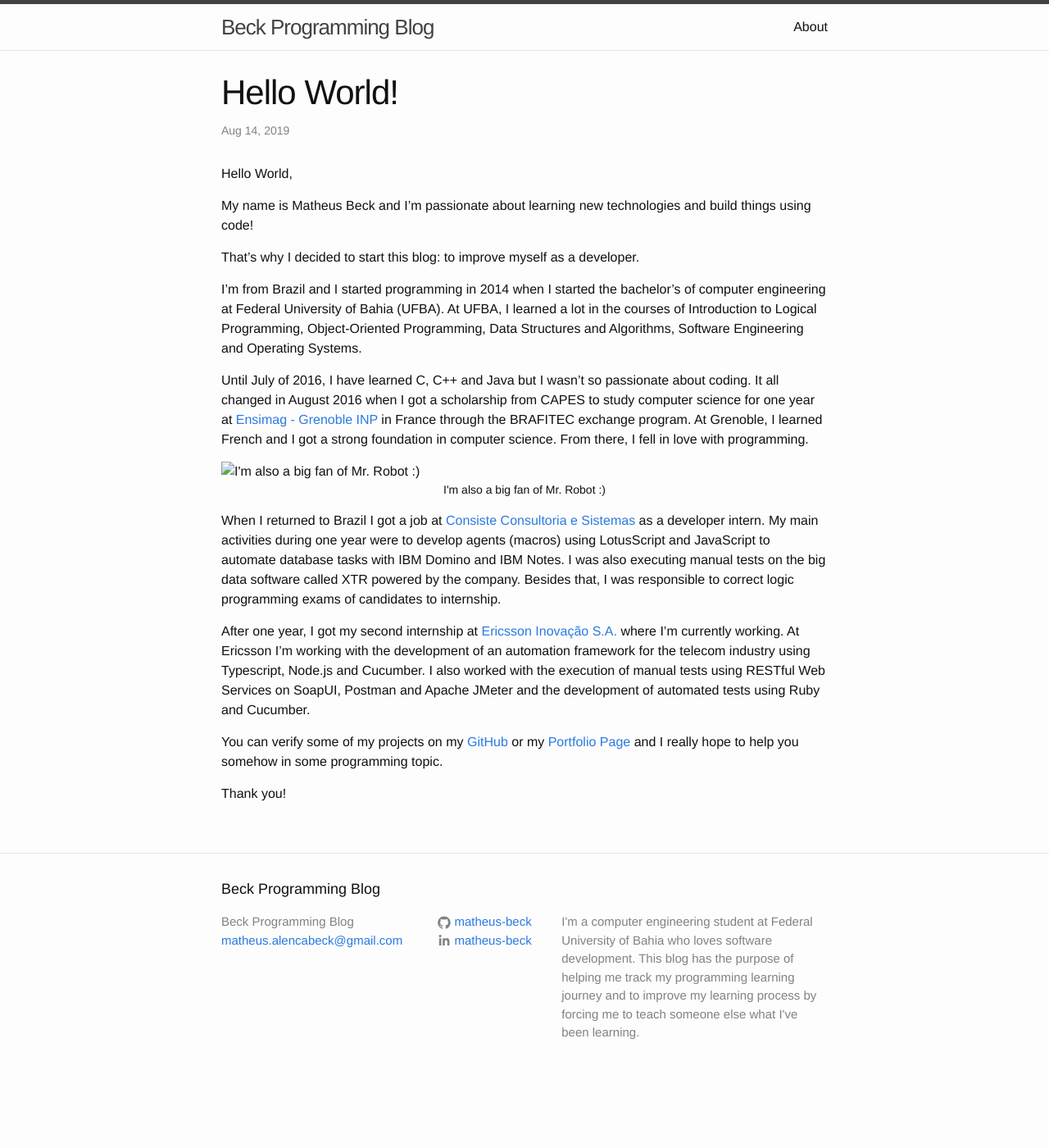
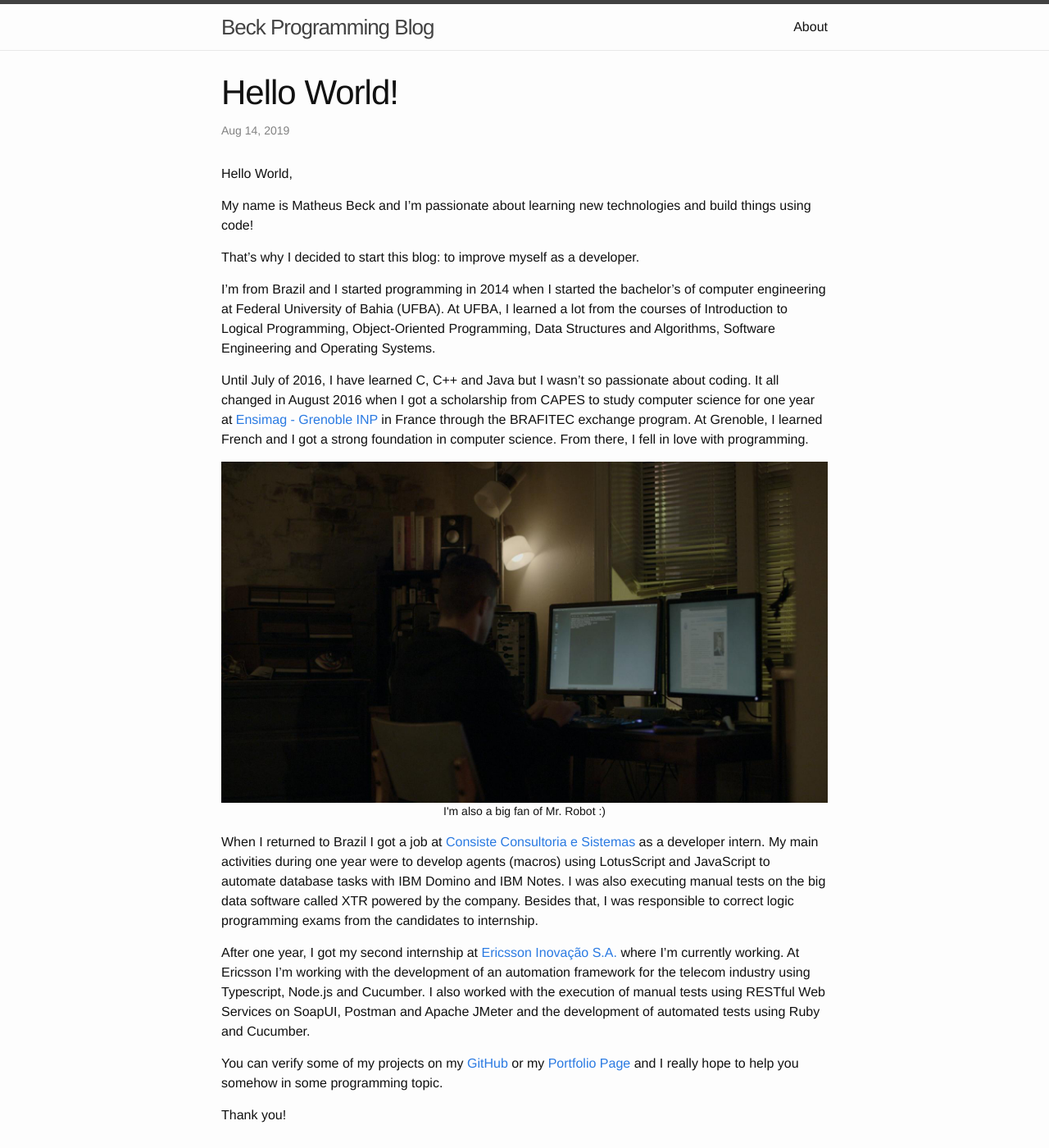
Before and after one commit to matheus-beck/blog, a Jekyll site: the page built from _posts/2019-08-13-hello-world.md, in a window 1280 px wide and 1400 px high. Shown: the whole window at 82% size. Built offline with Jekyll 4.4.1, drawn with Linux system fonts in a browser that asks for light colours.

Commit message:
Update 2019-08-13-hello-world.md

```diff
--- a/_posts/2019-08-13-hello-world.md
+++ b/_posts/2019-08-13-hello-world.md
@@ -10,13 +10,13 @@ My name is Matheus Beck and I’m passionate about learning new technologies and
 
 That's why I decided to start this blog: to improve myself as a developer.
 
-I'm from Brazil and I started programming in 2014 when I started the bachelor's of computer engineering at Federal University of Bahia (UFBA). At UFBA, I learned a lot in the courses of Introduction to Logical Programming, Object-Oriented Programming, Data Structures and Algorithms, Software Engineering and Operating Systems.
+I'm from Brazil and I started programming in 2014 when I started the bachelor's of computer engineering at Federal University of Bahia (UFBA). At UFBA, I learned a lot from the courses of Introduction to Logical Programming, Object-Oriented Programming, Data Structures and Algorithms, Software Engineering and Operating Systems.
 
 Until July of 2016, I have learned C, C++ and Java but I wasn't so passionate about coding. It all changed in August 2016 when I got a scholarship from CAPES to study computer science for one year at [Ensimag - Grenoble INP][ensimag] in France through the BRAFITEC exchange program. At Grenoble, I learned French and I got a strong foundation in computer science. From there, I fell in love with programming.
 
-{% include image.html url="blog/assets/mr-robot.jpg" description="I'm also a big fan of Mr. Robot :)" %}
+{% include image.html url="/blog/assets/mr-robot.jpg" description="I'm also a big fan of Mr. Robot :)" %}
 
-When I returned to Brazil I got a job at [Consiste Consultoria e Sistemas][consiste] as a developer intern. My main activities during one year were to develop agents (macros) using LotusScript and JavaScript to automate database tasks with IBM Domino and IBM Notes. I was also executing manual tests on the big data software called XTR powered by the company. Besides that, I was responsible to correct logic programming exams of candidates to internship.
+When I returned to Brazil I got a job at [Consiste Consultoria e Sistemas][consiste] as a developer intern. My main activities during one year were to develop agents (macros) using LotusScript and JavaScript to automate database tasks with IBM Domino and IBM Notes. I was also executing manual tests on the big data software called XTR powered by the company. Besides that, I was responsible to correct logic programming exams from the candidates to internship.
 
 After one year, I got my second internship at [Ericsson Inovação S.A.][ericsson] where I’m currently working. At Ericsson I’m working with the development of an automation framework for the telecom industry using Typescript, Node.js and Cucumber. I also worked with the execution of manual tests using RESTful Web Services on SoapUI, Postman and Apache JMeter and the development of automated tests using Ruby and Cucumber.
 
```
